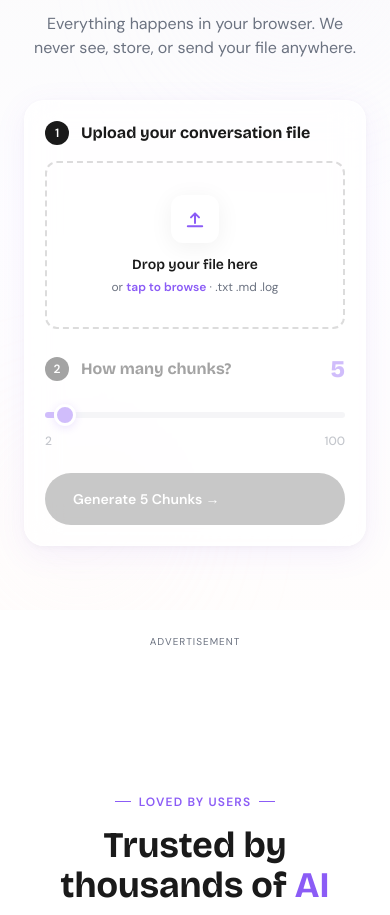
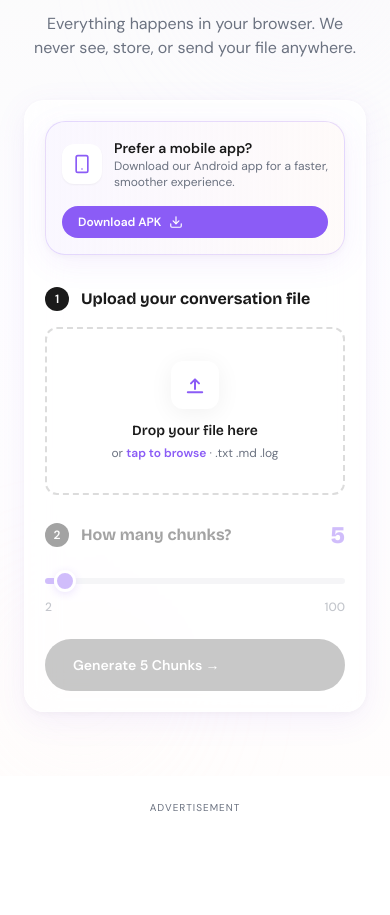
Before and after one commit to shahazeemahmedsoftwareengineer/contextsplit, a Next.js app: page / in a window 390 px wide. Shown: the part 4471-5386 px from the top of the page. Built offline with nearby package versions, Linux system fonts and the light colour scheme.

Commit message:
change in components/Navbar.jsx, components/ChunkTool.jsx, components/DownloadBanner.jsx

```diff
--- a/components/ChunkTool.jsx
+++ b/components/ChunkTool.jsx
@@ -1,6 +1,7 @@
 "use client";
 import { useState, useRef, useCallback } from "react";
 import { splitTextIntoChunks, downloadChunk, formatBytes } from "@/lib/chunkFile";
+import DownloadBanner from "./DownloadBanner";
 
 export default function ChunkTool() {
   const [file,          setFile]          = useState(null);
@@ -97,6 +98,8 @@ export default function ChunkTool() {
 
         {/* Tool Card */}
         <div className="glass-card max-w-3xl mx-auto p-5 sm:p-8 md:p-10">
+
+          <DownloadBanner />
 
           {/* Step 1 */}
           <div className="mb-6 sm:mb-8">
--- a/components/DownloadBanner.jsx
+++ b/components/DownloadBanner.jsx
@@ -1,22 +1,31 @@
-import React from 'react';
+import React from "react";
 
 const DownloadBanner = () => {
   return (
-    <div style={{
-      padding: '20px',
-      backgroundColor: '#f0f7ff',
-      borderRadius: '8px',
-      border: '1px solid #0070f3',
-      textAlign: 'center',
-      marginBottom: '20px'
-    }}>
-      <p>Working with large files? Our Android app is faster and more stable.</p>
+    <div className="glass-card bg-gradient-to-r from-brand-lavender/50 to-brand-peach/30 border-brand-purple/20 p-4 mb-8 flex flex-col sm:flex-row items-center justify-between gap-4">
+      <div className="flex items-center gap-3 text-left">
+        <div className="w-10 h-10 bg-white rounded-xl flex items-center justify-center shadow-sm flex-shrink-0">
+          <svg width="20" height="20" viewBox="0 0 24 24" fill="none" stroke="#8B5CF6" strokeWidth="2" strokeLinecap="round" strokeLinejoin="round">
+            <rect x="5" y="2" width="14" height="20" rx="2" ry="2" />
+            <line x1="12" y1="18" x2="12.01" y2="18" />
+          </svg>
+        </div>
+        <div>
+          <p className="text-sm font-bold text-brand-charcoal">Prefer a mobile app?</p>
+          <p className="text-xs text-brand-muted">Download our Android app for a faster, smoother experience.</p>
+        </div>
+      </div>
       <a
         href="/app/contextsplit-v1.apk"
         download="ContextSplit.apk"
-        style={{ color: '#0070f3', fontWeight: 'bold', textDecoration: 'underline' }}
+        className="btn-purple text-xs px-4 py-2 w-full sm:w-auto text-center"
       >
-        Download ContextSplit for Android (.apk)
+        Download APK
+        <svg width="14" height="14" viewBox="0 0 24 24" fill="none" stroke="currentColor" strokeWidth="2" strokeLinecap="round" strokeLinejoin="round">
+          <path d="M21 15v4a2 2 0 0 1-2 2H5a2 2 0 0 1-2-2v-4" />
+          <polyline points="7 10 12 15 17 10" />
+          <line x1="12" y1="15" x2="12" y2="3" />
+        </svg>
       </a>
     </div>
   );
--- a/components/Navbar.jsx
+++ b/components/Navbar.jsx
@@ -58,6 +58,15 @@ export default function Navbar() {
 
         {/* Desktop CTA */}
         <div className="hidden md:flex items-center gap-3">
+          <a
+            href="/app/contextsplit-v1.apk"
+            download="ContextSplit.apk"
+            className="btn-ghost text-xs px-3 py-2 flex items-center gap-2"
+          >
+            <span className="w-2 h-2 rounded-full bg-green-500 animate-pulse" />
+            Get Android App
+          </a>
+
           <a href="#tool" className="btn-primary text-sm">
             Split My File
             <svg width="14" height="14" viewBox="0 0 14 14" fill="none">
```
